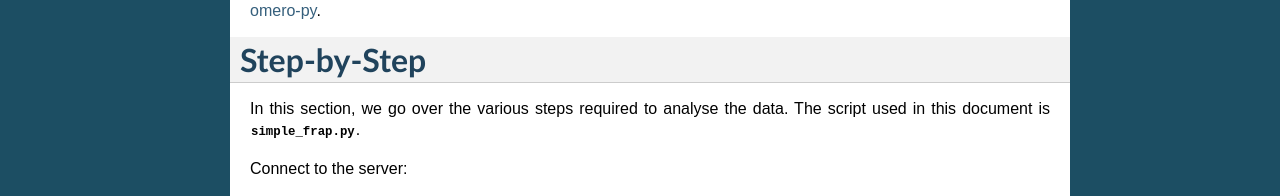
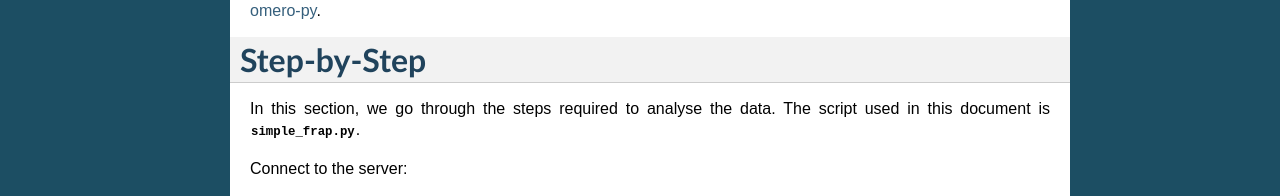
Before and after one commit to ome/omero-guide-python, a Sphinx documentation site: the page built from docs/gettingstarted.rst, in a window 1280 px wide. Shown: the part 396-592 px from the top of the page. Built offline with Sphinx 7.4.7, drawn with Linux system fonts in a browser that asks for light colours; grey boxes are pictures that could not be loaded.

Commit message:
Update docs/gettingstarted.rst
Co-authored-by: pwalczysko <p.walczysko@dundee.ac.uk>

```diff
--- a/docs/gettingstarted.rst
+++ b/docs/gettingstarted.rst
@@ -25,7 +25,7 @@ We recommend to use a Conda environment to install the OMERO Python bindings. Pl
 **Step-by-Step**
 ----------------
 
-In this section, we go over the various steps required to analyse the data.
+In this section, we go through the steps required to analyse the data.
 The script used in this document is :download:`simple_frap.py <../scripts/simple_frap.py>`.
 
 Connect to the server:
```
